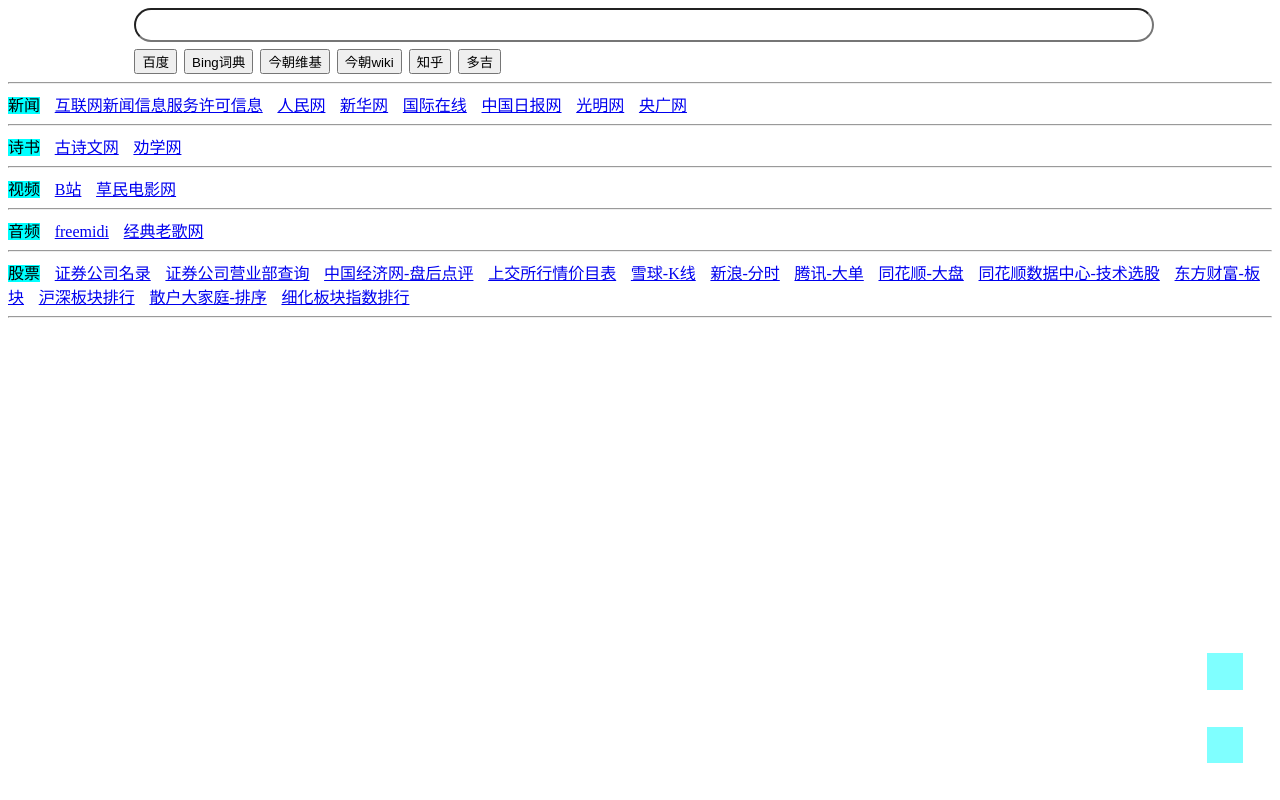
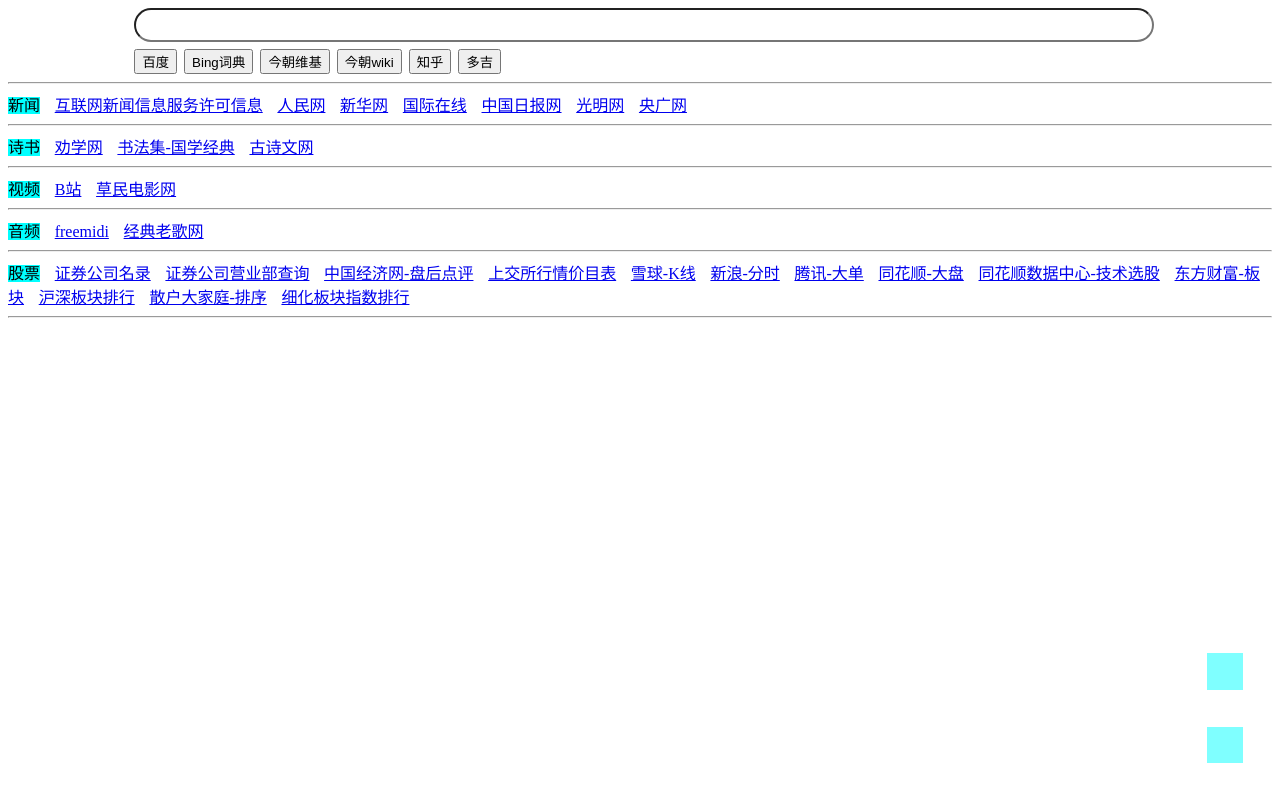
Before and after one commit to zithub2/homepage, a plain HTML site: page index.html in a window 1280 px wide. Drawn offline with Linux system fonts and the light colour scheme.

Commit message:
Update index.html

```diff
--- a/index.html
+++ b/index.html
@@ -61,8 +61,9 @@ ceic=function(tagname,ih,cn){
     ["光明网","http://www.gmw.cn"],
     ["央广网","http://www.cnr.cn"],
   ], ["诗书",
+    ["劝学网","http://www.quanxue.cn"],
+    ["书法集-国学经典","http://guoxue.shufaji.com/"],
     ["古诗文网","https://www.gushiwen.org"],
-    ["劝学网","http://www.quanxue.cn"],
   ], [ "视频",
     ["B站","https://www.bilibili.com"],
     ["草民电影网","https://www.cmdy5.com"],
```
